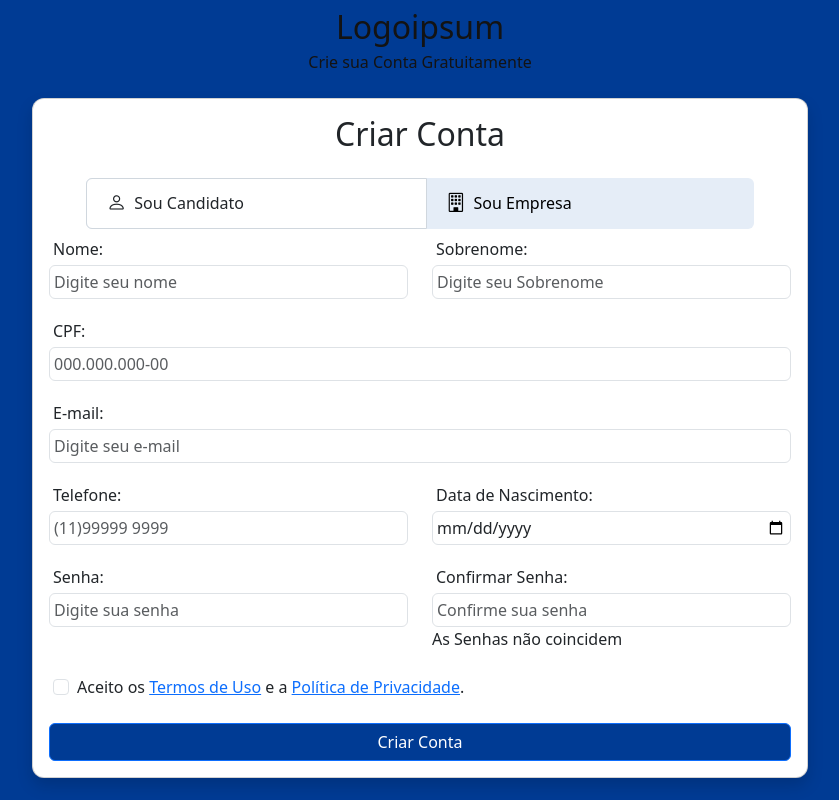
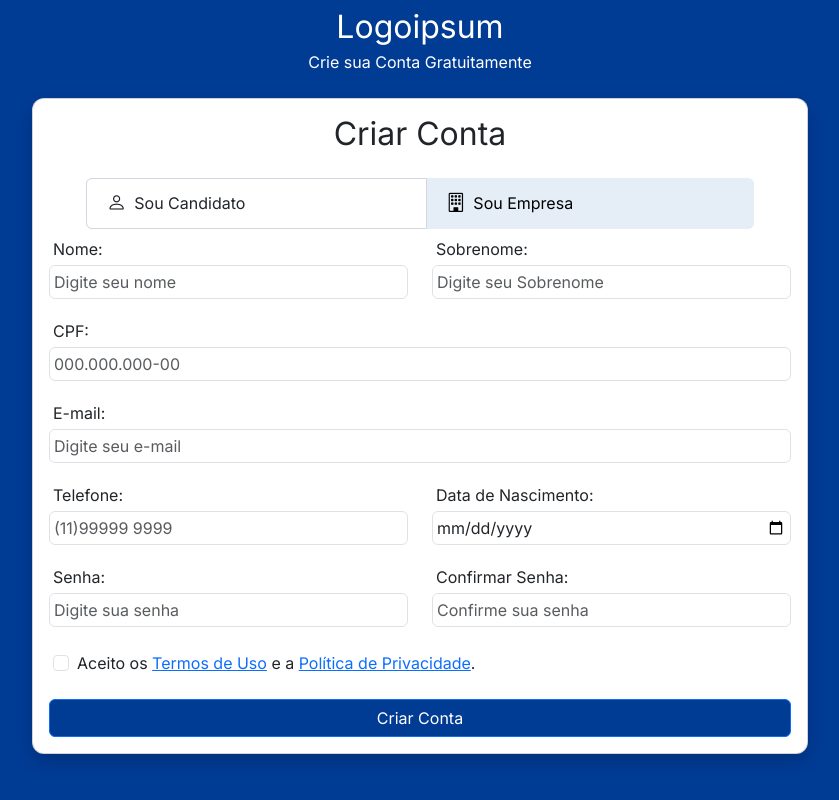
Before and after one commit to SilmaraAlmeida/projetoExtensao, a PHP site: page /Paginas/Registro/index.html in a window 1280 px wide. Shown: the whole page, without its empty margins (220-1059 px from the left). Run offline with PHP 8.4, Linux system fonts and the light colour scheme.

Commit message:
mudança da fonte

```diff
--- a/Paginas/Registro/index.html
+++ b/Paginas/Registro/index.html
@@ -8,14 +8,14 @@
   <link href="https://cdn.jsdelivr.net/npm/bootstrap@5.3.0/dist/css/bootstrap.min.css" rel="stylesheet">
   <link rel="stylesheet" href="style.css">
   <link href="https://cdn.jsdelivr.net/npm/bootstrap-icons@1.11.1/font/bootstrap-icons.css" rel="stylesheet">
+  <link href="https://fonts.googleapis.com/css2?family=Inter:wght@400;600;700&display=swap" rel="stylesheet">
 </head>
 
 <body class="min-vh-100 d-flex flex-column">
   <div class="container">
-    <h2 class="mb-1 text-center mt-2" style="color: rgb(19, 19, 19);">Logoipsum</h2>
-    <p class="text-center" style="color: rgb(19, 19, 19);">Crie sua Conta Gratuitamente</p>
+    <h2 class="mb-1 text-center mt-2" style="color: rgb(255, 255, 255);">Logoipsum</h2>
+    <p class="text-center" style="color: rgb(255, 255, 255);">Crie sua Conta Gratuitamente</p>
   </div>
-
 
   <div class="container">
     <div class="card shadow p-3 mt-2">
@@ -102,7 +102,7 @@
             <label for="confirmarSenha" class="form-label p-1 m-0">Confirmar Senha:</label>
             <input type="password" class="form-control p-1" id="confirmarSenha" placeholder="Confirme sua senha"
               required>
-              <div class="invalid--feedback">As Senhas não coincidem</div>
+              <div class="invalid-feedback">As Senhas não coincidem</div>
           </div>
         </div>
         <div class="form-check mb-4" style="margin-left: 4px;">
--- a/Paginas/Registro/style.css
+++ b/Paginas/Registro/style.css
@@ -1,7 +1,9 @@
 body {
     background-color: #003B94;
     font-style: initial;
+    font-family: 'Inter', sans-serif;
 }
+
 .container {
     width: 800px;
     position: center;
```
